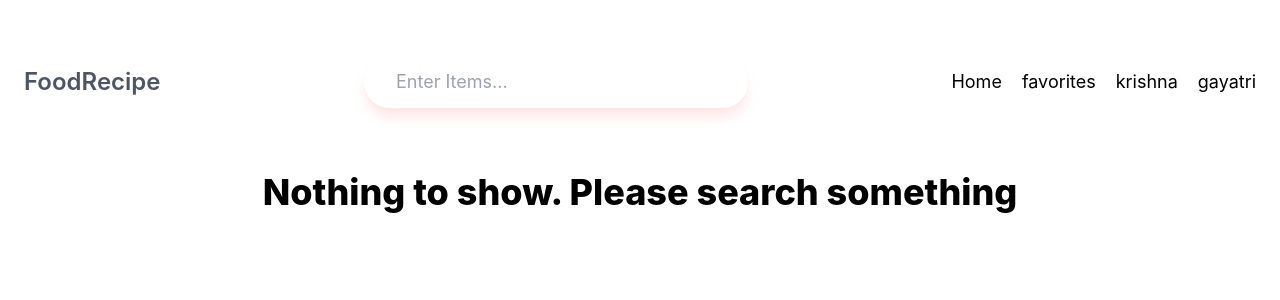
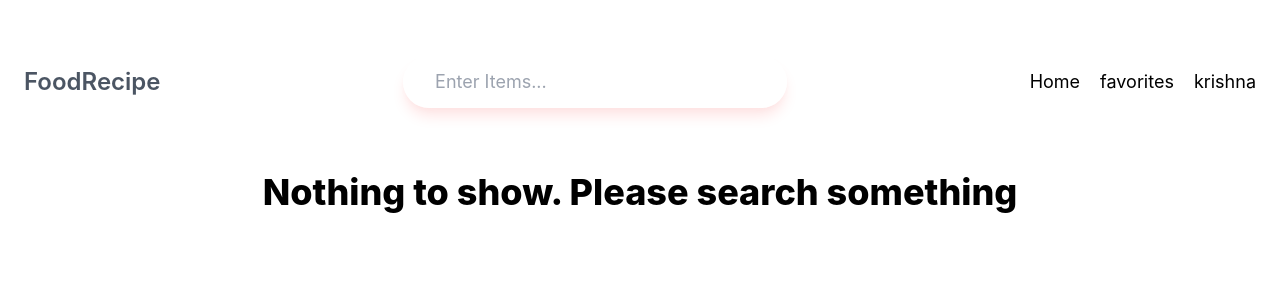
Before and after one commit to krishnaveni755/krishna-food-recipe, a React (Create React App) app: page / in a window 1280 px wide. Shown: the top 300 px of the page. Built offline with nearby package versions, Linux system fonts and the light colour scheme.

Commit message:
deleted gayatri

```diff
--- a/src/components/navbar/index.jsx
+++ b/src/components/navbar/index.jsx
@@ -49,14 +49,7 @@ export default function Navbar() {
           </NavLink>
         </li>
 
-        <li>
-          <NavLink
-            to={"/krishna"}
-            className="text-black hover:text-gray-700 duration-300"
-          >
-            gayatri
-          </NavLink>
-        </li>
+
       </ul>
     </nav>
   );
```
